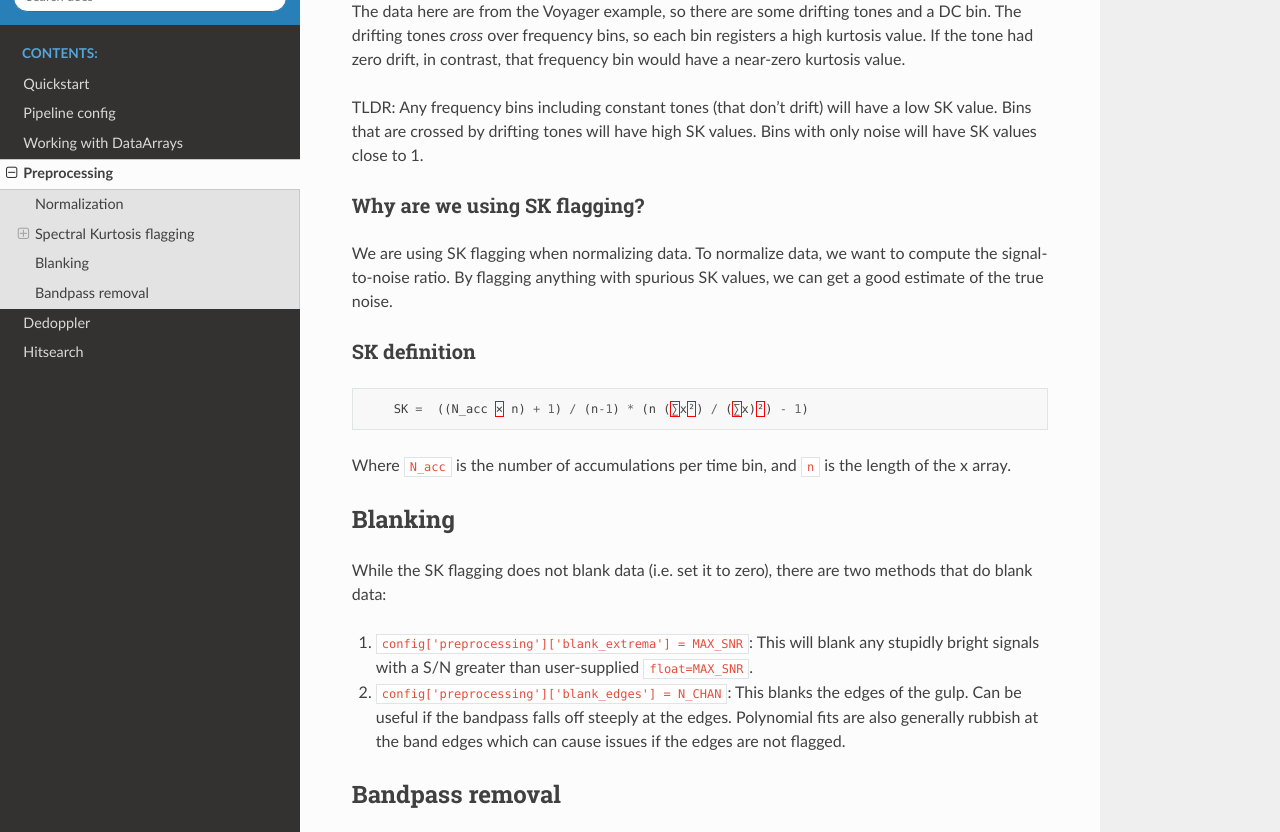
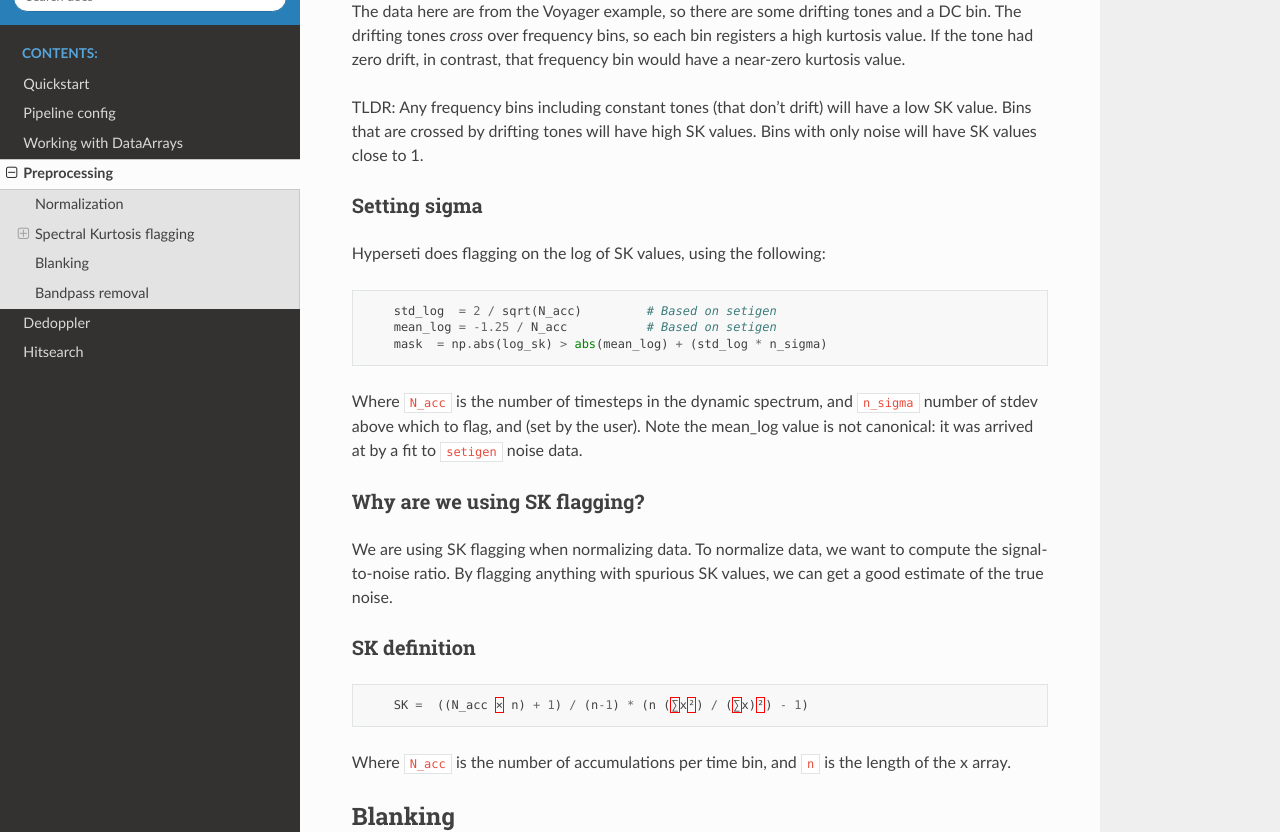
Before and after one commit to UCBerkeleySETI/hyperseti, a Sphinx documentation site: the page built from docs/pipeline/preprocessing.md, in a window 1280 px wide and 900 px high, scrolled down 1365 px, cut to the strip 68-900 px from the top of the window. Built offline with Sphinx 7.4.7 and the Read the Docs theme 2.0.0, drawn with Linux system fonts in a browser that asks for light colours.

Commit message:
Updating documentation

````diff
--- a/docs/pipeline/preprocessing.md
+++ b/docs/pipeline/preprocessing.md
@@ -45,10 +45,22 @@ TLDR: Any frequency bins including constant tones (that don't drift) will have a
 Bins that are crossed by drifting tones will have high SK values. Bins with only noise will have
 SK values close to 1.
 
+#### Setting sigma
+
+Hyperseti does flagging on the log of SK values, using the following:
+
+```
+    std_log  = 2 / sqrt(N_acc)         # Based on setigen
+    mean_log = -1.25 / N_acc           # Based on setigen
+    mask  = np.abs(log_sk) > abs(mean_log) + (std_log * n_sigma)
+```
+
+Where `N_acc` is the number of timesteps in the dynamic spectrum, and `n_sigma` number of stdev above which to flag,
+and (set by the user). Note the mean_log value is not canonical: it was arrived at by a fit to `setigen` noise data.
+
 #### Why are we using SK flagging?
 
-We are using SK flagging when normalizing data. To normalize data, we want to compute the signal-to-noise ratio. By flagging anything with spurious SK values, we can get a good
-estimate of the true noise.
+We are using SK flagging when normalizing data. To normalize data, we want to compute the signal-to-noise ratio. By flagging anything with spurious SK values, we can get a good estimate of the true noise.
 
 #### SK definition
 
````
Also changed, not shown: docs/pipeline/dedoppler.md (+70 -25 lines).
